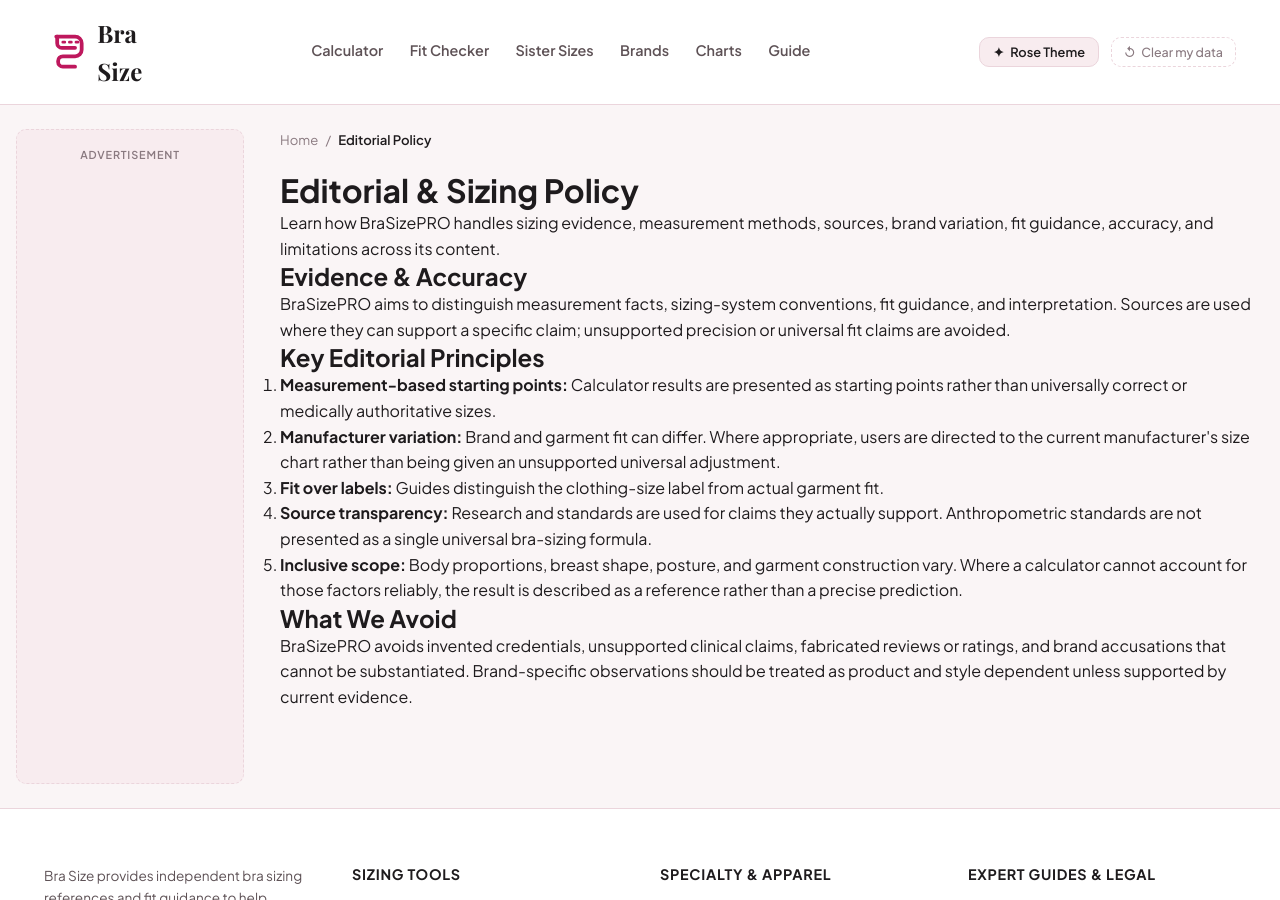
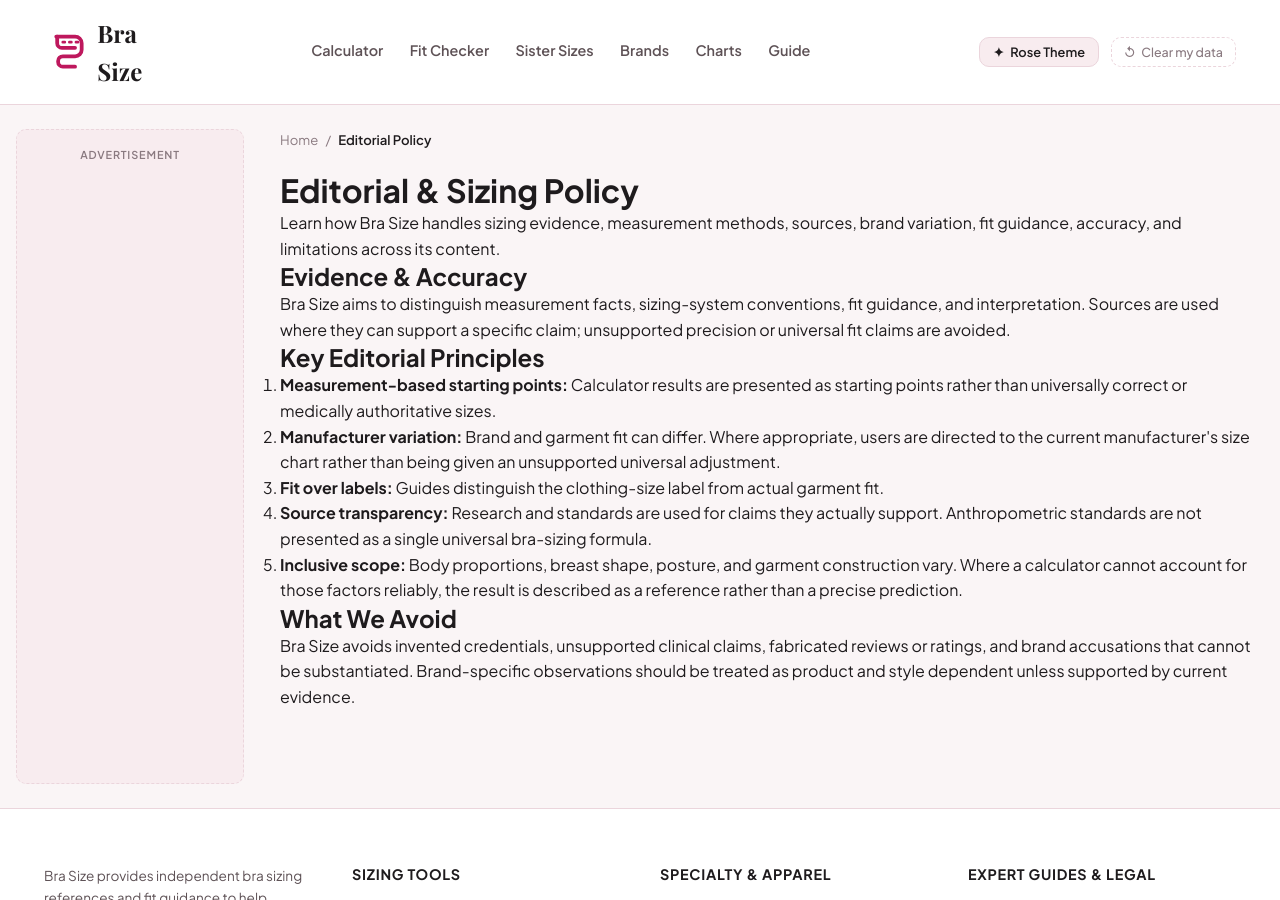
Before and after one commit to sharpedge74-cmyk/Bra-Size-Pro, a Jekyll site: the page built from _pages/editorial-policy.html, in a window 1280 px wide and 900 px high. Built offline with Jekyll 4.4.1, drawn with Linux system fonts in a browser that asks for light colours; some web fonts are replaced.

Commit message:
Replace BraSizePRO with Bra Size in HTML text

```diff
--- a/_pages/editorial-policy.html
+++ b/_pages/editorial-policy.html
@@ -1,13 +1,13 @@
 ---
 layout: page
 title: "Editorial & Sizing Policy"
-description: "Learn how BraSizePRO handles sizing evidence, measurement methods, sources, brand variation, fit guidance, accuracy, and limitations across its content."
+description: "Learn how Bra Size handles sizing evidence, measurement methods, sources, brand variation, fit guidance, accuracy, and limitations across its content."
 permalink: /editorial-policy
 breadcrumb_label: "Editorial Policy"
 ---
 
 <h2>Evidence & Accuracy</h2>
-<p>BraSizePRO aims to distinguish measurement facts, sizing-system conventions, fit guidance, and interpretation. Sources are used where they can support a specific claim; unsupported precision or universal fit claims are avoided.</p>
+<p>Bra Size aims to distinguish measurement facts, sizing-system conventions, fit guidance, and interpretation. Sources are used where they can support a specific claim; unsupported precision or universal fit claims are avoided.</p>
 
 <h2>Key Editorial Principles</h2>
 <ol>
@@ -19,4 +19,4 @@ breadcrumb_label: "Editorial Policy"
 </ol>
 
 <h2>What We Avoid</h2>
-<p>BraSizePRO avoids invented credentials, unsupported clinical claims, fabricated reviews or ratings, and brand accusations that cannot be substantiated. Brand-specific observations should be treated as product and style dependent unless supported by current evidence.</p>
+<p>Bra Size avoids invented credentials, unsupported clinical claims, fabricated reviews or ratings, and brand accusations that cannot be substantiated. Brand-specific observations should be treated as product and style dependent unless supported by current evidence.</p>
```
